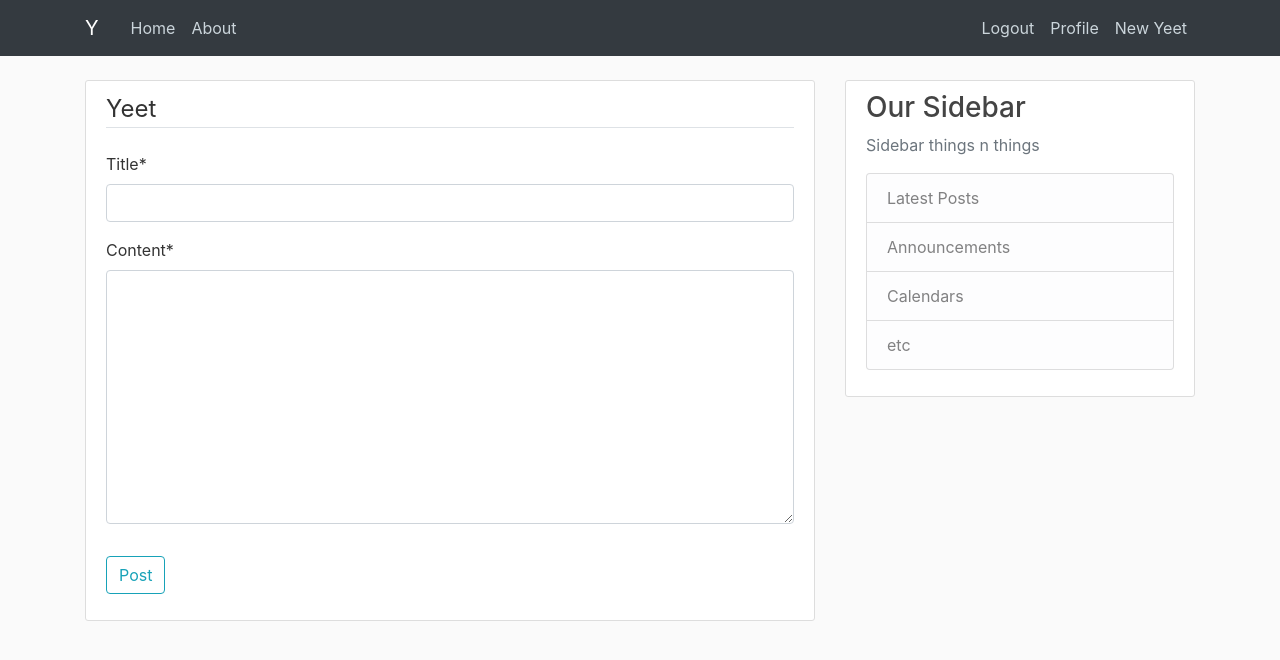
After one commit to DunkJFunk/Y-Django, a Django app: page /post/new/ in a window 1280 px wide. The commit adds this page. Shown: the top 660 px of the page. Run offline with Django 4.2, Linux system fonts and the light colour scheme; a user stored in the database is signed in; some libraries are stand-ins or nearby versions.

Commit message:
Added all the class based views with posts and editing them. Added more user validation

```diff
--- a/blog/models.py
+++ b/blog/models.py
@@ -1,6 +1,7 @@
 from django.db import models
 from django.utils import timezone
 from django.contrib.auth.models import User
+from django.urls import reverse
 
 # Create your models here.
 # a model is like a pattern for the database
--- a/blog/templates/blog/base.html
+++ b/blog/templates/blog/base.html
@@ -41,6 +41,7 @@
                     {% if user.is_authenticated %}
                       <a class="nav-item nav-link" href="{% url 'logout' %}">Logout</a>
                       <a class="nav-item nav-link" href="{% url 'profile' %}">Profile</a>
+                      <a class="nav-item nav-link" href="{% url 'post-create' %}">New Yeet</a>
                     {% else %}
                       <a class="nav-item nav-link" href="{% url 'login' %}">Login</a>
                       <a class="nav-item nav-link" href="{% url 'register' %}">Register</a>
--- a/blog/templates/blog/home.html
+++ b/blog/templates/blog/home.html
@@ -10,7 +10,7 @@
             <a class="mr-2" href="#">{{ post.author }}</a>
             <small class="text-muted">{{ post.date_posted|date:'F d, Y' }}</small> <!-- look at django builtin keywords for codes -->
           </div>
-          <h2><a class="article-title" href="#">{{ post.title }}</a></h2>
+          <h2><a class="article-title" href="{% url 'post-detail' post.id %}">{{ post.title }}</a></h2>
           <p class="article-content">{{ post.content }}</p>
         </div>
       </article>
--- /dev/null
+++ b/blog/templates/blog/post_form.html
@@ -0,0 +1,20 @@
+{% extends "blog/base.html" %}
+{% load crispy_forms_tags %}
+{% block content %}
+<div class="content-section">
+    <form method="POST">
+        {% csrf_token %}
+        <fieldset class="form-group">
+            <legend class="border-bottom mb-4">
+                Yeet
+            </legend>
+            {{ form|crispy }}
+        </fieldset>
+        <div class="form-group">
+            <button class="btn btn-outline-info" type="submit">
+                Post
+            </button>
+        </div>
+    </form>
+</div>
+{% endblock content %}
--- a/blog/urls.py
+++ b/blog/urls.py
@@ -1,10 +1,20 @@
 # CREATE THIS FILE AT THE BEGINNING OF THE APPLICATION
 from django.urls import path
 from . import views
+from .views import PostListView, PostDetailView, PostCreateView, PostUpdateView, PostDeleteView
+from django.views.generic import View
 
 urlpatterns = [
-    path("", views.home,name='blog-home'),
+    path("", PostListView.as_view(), name='blog-home'),  # NOTE for class based views you need to actually define it as a view
     # ^ path(following command, corresponding view(or page) from module) the homepage
+    # the class based views are dependant on a template
     # make sure to add each of these pages/urls to the original project urls file
     path("about/", views.about,name='blog-about'),
+    path("post/new/", PostCreateView.as_view(), name="post-create"), # with <> we directly reference variables. pk stands for primary key, how we're gonna iterate thru posts
+    path("post/<int:pk>/", PostDetailView.as_view(), name="post-detail"),
+    path("post/<int:pk>/update/", PostUpdateView.as_view(), name="post-update"),
+    path("post/<int:pk>/delete/", PostDeleteView.as_view(), name="post-delete"),
 ]
+
+# class based views look for <app>/<model>_<viewtype>.html
+# since we already have a good template we can just use that
--- a/blog/views.py
+++ b/blog/views.py
@@ -1,6 +1,9 @@
+from django.forms.models import BaseModelForm
+from django.http import HttpResponse
 from django.shortcuts import render # this is god package   ADD THIS AT THE BEGINNING
 from .models import Post
-from django.views.generic import ListView    # for class based views
+from django.views.generic import ListView, DetailView, CreateView, UpdateView, DeleteView   # for class based views
+from django.contrib.auth.mixins import LoginRequiredMixin, UserPassesTestMixin
 
 def home(request): # ADD THIS FUNCTION AT THE BEGINNING
     context = {         # adding the 'context' or data to the site
@@ -11,7 +14,45 @@
 def about(request):
     return render(request, 'blog/about.html', {'title': 'About'}) # If its short enough we can actually just pass dictionaries into the render call
 
-# Then its here with the soup
+class PostListView(ListView):
+    model = Post
+    template_name = 'blog/home.html'  # <app>/<model>_<viewtype>.html
+    context_object_name = 'posts'  # we say posts because thats what it is in the home template
+    ordering = ['-date_posted']  # organizes from latest first instead of oldest first
+
+class PostDetailView(DetailView):
+    model = Post
+
+# Since we cant add decorators to classes we use mixins to add functionality
+class PostCreateView(LoginRequiredMixin, CreateView): # By adding the login mixin we require you to be logged in
+    success_url = "/"
+    model = Post
+    fields = ['title','content'] # what specifications we want for each new post
+    def form_valid(self, form):
+        form.instance.author = self.request.user # basically setting the author id to the current logged in user
+        return super().form_valid(form) # whole line just reruns the validity check since it technically gets overwritten AFTER the first check
+
+class PostUpdateView(LoginRequiredMixin, UserPassesTestMixin, UpdateView): # whenever we add the test mixin you have to write the test function it runs
+    success_url = "/"
+    model = Post
+    fields = ['title','content']
+    def form_valid(self, form):
+        form.instance.author = self.request.user
+        return super().form_valid(form)
+
+    def test_func(self):
+        post = self.get_object()
+        if self.request.user == post.author:
+            return True
+        return False
+
+class PostDeleteView(LoginRequiredMixin, UserPassesTestMixin, DeleteView):
+    model = Post
+    def test_func(self):
+        post = self.get_object()
+        if self.request.user == post.author:
+            return True
+        return False
 
 # python manage.py createsuperuser will create a new admin user for the admin page (requires database migration)
 # python manage.py makemigrations will migrate your database, or if one isnt present, will completely create a new one
--- a/mysite/settings.py
+++ b/mysite/settings.py
@@ -35,6 +35,7 @@
     "users.apps.UsersConfig",
     "blog.apps.BlogConfig",    # add each one of your applications to this installed apps list
     "crispy_forms",
+    "crispy_bootstrap5",
     "django.contrib.admin",
     "django.contrib.auth",
     "django.contrib.contenttypes",
@@ -129,7 +130,8 @@
 
 DEFAULT_AUTO_FIELD = "django.db.models.BigAutoField"
 
-CRISPY_TEMPLATE_PACK = 'bootstrap4'          # This is added to make our forms look better
+CRISPY_TEMPLATE_PACK = 'bootstrap5'      # yummm crispy forms
+CRISPY_ALLOWED_TEMPLATE_PACKS = 'bootstrap5'
 
 LOGIN_REDIRECT_URL = 'blog-home'            # redirects after a successful login
 LOGIN_URL = 'login'                         # redirects the login_required url
--- a/users/templates/users/login.html
+++ b/users/templates/users/login.html
@@ -1,4 +1,5 @@
 {% extends "blog/base.html" %}
+{% load crispy_forms_tags %}
 {% block content %}
     <div class="content-section">
         <form method="POST"> <!--CSRF is added django protection-->
@@ -7,7 +8,7 @@
                 <legend class="border-bottom mb-4">
                     Log In
                 </legend>
-                {{ form.as_p }}  <!--in order to add specifications to the base form, its like html-->
+                {{ form|crispy }}  <!--in order to add specifications to the base form, its like html-->
             </fieldset>
             <div class="form-group">
                 <button class="btn btn-outline-info" type="submit">
--- a/users/templates/users/profile.html
+++ b/users/templates/users/profile.html
@@ -1,4 +1,5 @@
 {% extends "blog/base.html" %}
+{% load crispy_forms_tags %}
 {% block content %}
     <div class="content-section">
         <div class="media">
@@ -14,8 +15,8 @@
                 <legend class="border-bottom mb-4">
                     Profile Info
                 </legend>
-                {{ u_form.as_p }}
-                {{ p_form.as_p }}  <!--in order to add specifications to the base form, its like html-->
+                {{ u_form|crispy }}
+                {{ p_form|crispy }}  <!--in order to add specifications to the base form, its like html-->
             </fieldset>
             <div class="form-group">
                 <button class="btn btn-outline-info" type="submit">
--- a/users/templates/users/register.html
+++ b/users/templates/users/register.html
@@ -10,7 +10,7 @@
                 <legend class="border-bottom mb-4">
                     Join Today
                 </legend>
-                {{ form.as_p }}  <!--in order to add specifications to the base form, its like html-->
+                {{ form|crispy }}  <!--in order to add specifications to the base form, its like html-->
             </fieldset>
             <div class="form-group">
                 <button class="btn btn-outline-info" type="submit">
```
Also changed, not shown: blog/templates/blog/post_confirm_delete.html (added, +18 -0 lines), blog/templates/blog/post_detail.html (added, +20 -0 lines), db.sqlite3.
